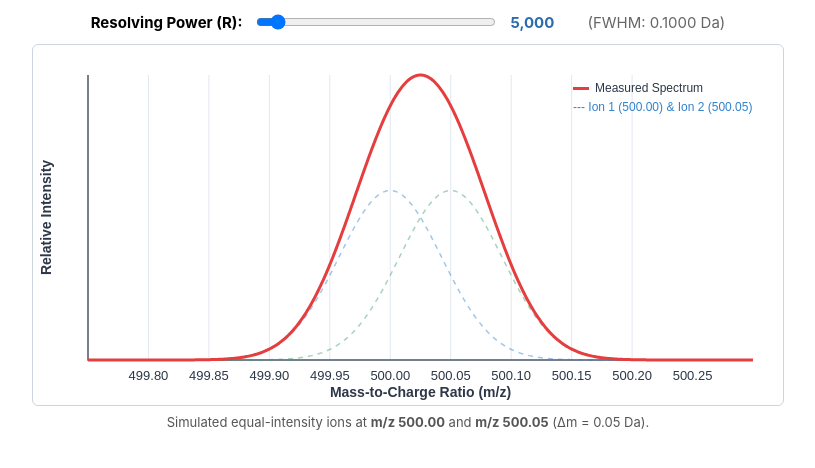
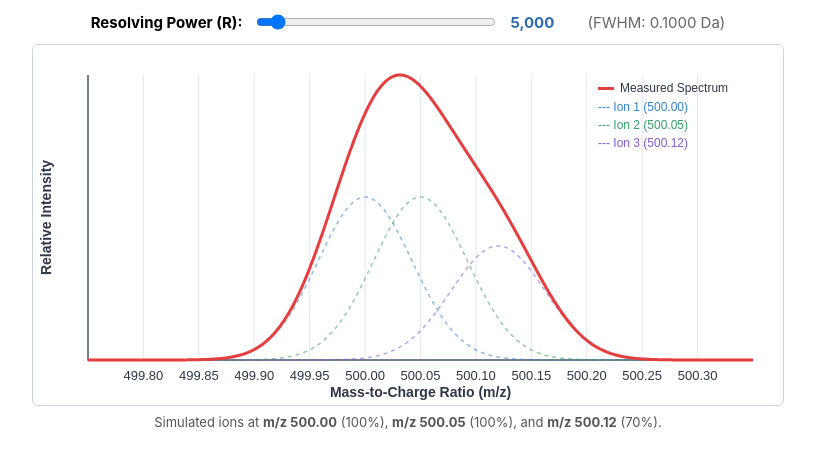
Before and after one commit to witszymanski/MS_resolution_sliders, a plain HTML site: page index.html in a window 1280 px wide. Shown: the whole page, without its empty margins (232-1047 px from the left). Drawn offline with Linux system fonts and the light colour scheme.

Commit message:
Update title and enhance ion simulation details

```diff
--- a/index.html
+++ b/index.html
@@ -3,7 +3,7 @@
 <head>
   <meta charset="UTF-8">
   <meta name="viewport" content="width=device-width, initial-scale=1.0">
-  <title>Mass Resolution Slider</title>
+  <title>Mass Resolution Slider (3 Peaks)</title>
   <style>
     body {
       margin: 0;
@@ -50,7 +50,7 @@
   <canvas id="ms-canvas" width="750" height="360"></canvas>
 
   <div class="caption">
-    Simulated equal-intensity ions at <strong>m/z 500.00</strong> and <strong>m/z 500.05</strong> (&Delta;m = 0.05 Da).
+    Simulated ions at <strong>m/z 500.00</strong> (100%), <strong>m/z 500.05</strong> (100%), and <strong>m/z 500.12</strong> (70%).
   </div>
 
   <script>
@@ -60,13 +60,18 @@
     const resLabel = document.getElementById('res-val');
     const fwhmLabel = document.getElementById('fwhm-val');
 
-    const m1 = 500.00;
-    const m2 = 500.05;
+    // Ion definitions: mass-to-charge (mz), relative intensity (amp), and color
+    const ions = [
+      { mz: 500.00, amp: 1.0, color: 'rgba(49, 130, 206, 0.55)', label: 'Ion 1 (500.00)' },
+      { mz: 500.05, amp: 1.0, color: 'rgba(56, 161, 105, 0.55)', label: 'Ion 2 (500.05)' },
+      { mz: 500.12, amp: 0.7, color: 'rgba(128, 90, 213, 0.55)', label: 'Ion 3 (500.12)' }
+    ];
+
     const xMin = 499.75;
-    const xMax = 500.30;
+    const xMax = 500.35;
 
-    function gaussian(x, mu, sigma) {
-      return Math.exp(-0.5 * Math.pow((x - mu) / sigma, 2));
+    function gaussian(x, mu, sigma, amp) {
+      return amp * Math.exp(-0.5 * Math.pow((x - mu) / sigma, 2));
     }
 
     function draw() {
@@ -85,17 +90,16 @@
 
       ctx.clearRect(0, 0, w, h);
 
-      const steps = 600;
+      const steps = 650;
       const pts = [];
       let maxY = 1.0;
 
       for (let i = 0; i <= steps; i++) {
         const mz = xMin + (i / steps) * (xMax - xMin);
-        const y1 = gaussian(mz, m1, sigma);
-        const y2 = gaussian(mz, m2, sigma);
-        const ySum = y1 + y2;
+        const yVals = ions.map(ion => gaussian(mz, ion.mz, sigma, ion.amp));
+        const ySum = yVals.reduce((acc, v) => acc + v, 0);
         if (ySum > maxY) maxY = ySum;
-        pts.push({ mz, y1, y2, ySum });
+        pts.push({ mz, yVals, ySum });
       }
 
       const scaleY = maxY > 1.05 ? maxY : 1.05;
@@ -106,7 +110,7 @@
       ctx.strokeStyle = '#e2e8f0';
       ctx.lineWidth = 1;
       ctx.beginPath();
-      for (let mz = 499.80; mz <= 500.25; mz += 0.05) {
+      for (let mz = 499.80; mz <= 500.301; mz += 0.05) {
         const px = toX(mz);
         ctx.moveTo(px, pad.top);
         ctx.lineTo(px, pad.top + plotH);
@@ -122,16 +126,17 @@
       ctx.lineTo(pad.left + plotW, pad.top + plotH);
       ctx.stroke();
 
-      // Labels
+      // X-axis Labels
       ctx.fillStyle = '#2d3748';
       ctx.font = '13px sans-serif';
       ctx.textAlign = 'center';
-      for (let mz = 499.80; mz <= 500.251; mz += 0.05) {
+      for (let mz = 499.80; mz <= 500.301; mz += 0.05) {
         ctx.fillText(mz.toFixed(2), toX(mz), pad.top + plotH + 20);
       }
       ctx.font = 'bold 14px sans-serif';
       ctx.fillText('Mass-to-Charge Ratio (m/z)', pad.left + plotW / 2, h - 8);
 
+      // Y-axis Label
       ctx.save();
       ctx.translate(18, pad.top + plotH / 2);
       ctx.rotate(-Math.PI / 2);
@@ -139,14 +144,14 @@
       ctx.restore();
 
       // Individual Ions (Dashed)
-      ['y1', 'y2'].forEach((key, idx) => {
-        ctx.strokeStyle = idx === 0 ? 'rgba(49, 130, 206, 0.45)' : 'rgba(56, 161, 105, 0.45)';
-        ctx.setLineDash([5, 5]);
-        ctx.lineWidth = 1.5;
+      ctx.setLineDash([4, 4]);
+      ctx.lineWidth = 1.5;
+      ions.forEach((ion, idx) => {
+        ctx.strokeStyle = ion.color;
         ctx.beginPath();
         pts.forEach((p, i) => {
           const px = toX(p.mz);
-          const py = toY(p[key]);
+          const py = toY(p.yVals[idx]);
           if (i === 0) ctx.moveTo(px, py);
           else ctx.lineTo(px, py);
         });
@@ -154,7 +159,7 @@
       });
       ctx.setLineDash([]);
 
-      // Combined Spectrum (Solid)
+      // Combined Spectrum (Solid Red)
       ctx.strokeStyle = '#e53e3e';
       ctx.lineWidth = 3;
       ctx.beginPath();
@@ -169,13 +174,18 @@
       // Legend
       ctx.font = '12px sans-serif';
       ctx.textAlign = 'left';
+      const legX = w - 185;
+
       ctx.fillStyle = '#e53e3e';
-      ctx.fillRect(w - 210, 42, 16, 3);
+      ctx.fillRect(legX, 42, 16, 3);
       ctx.fillStyle = '#2d3748';
-      ctx.fillText('Measured Spectrum', w - 188, 47);
+      ctx.fillText('Measured Spectrum', legX + 22, 47);
 
-      ctx.fillStyle = '#3182ce';
-      ctx.fillText('--- Ion 1 (500.00) & Ion 2 (500.05)', w - 210, 66);
+      ions.forEach((ion, idx) => {
+        const yPos = 66 + idx * 18;
+        ctx.fillStyle = ion.color.replace('0.55', '1');
+        ctx.fillText(`--- ${ion.label}`, legX, yPos);
+      });
     }
 
     slider.addEventListener('input', draw);
```
